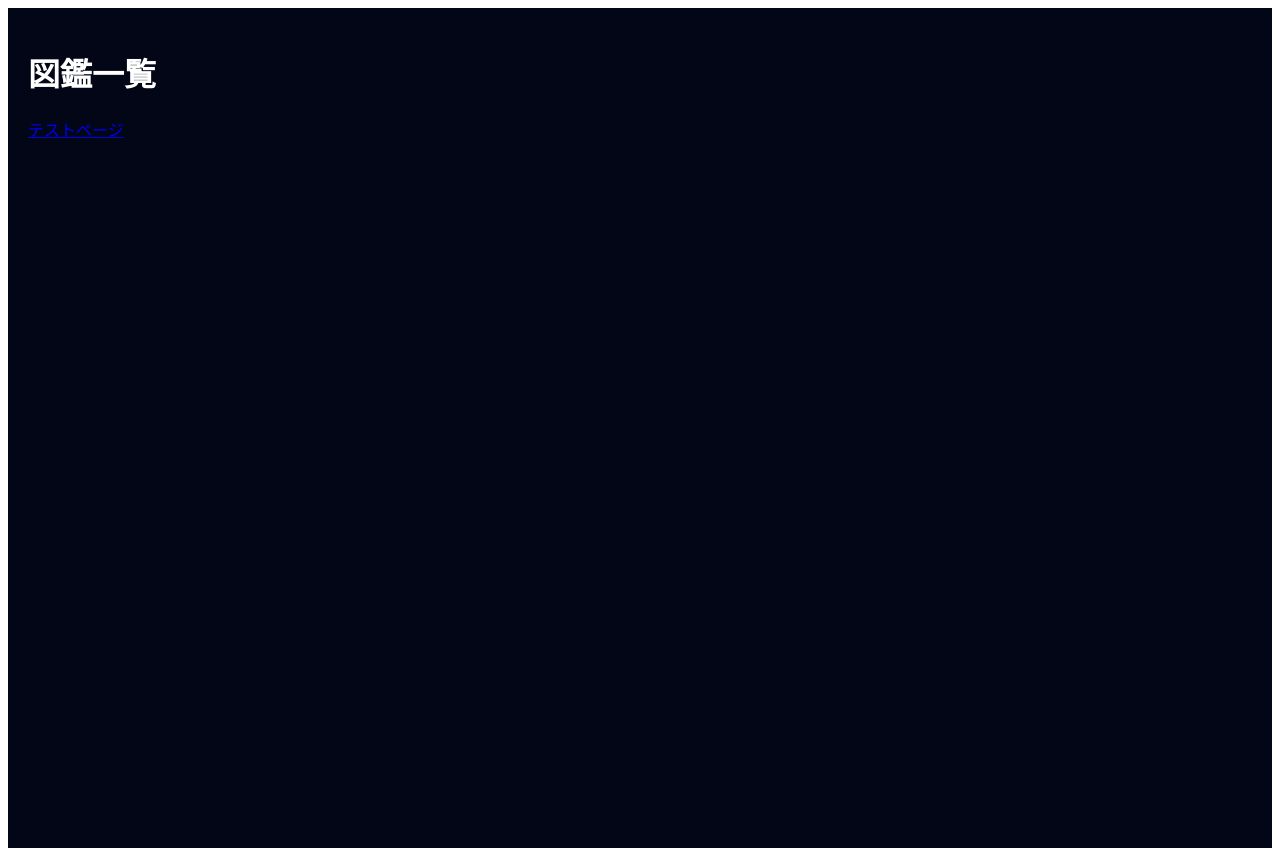
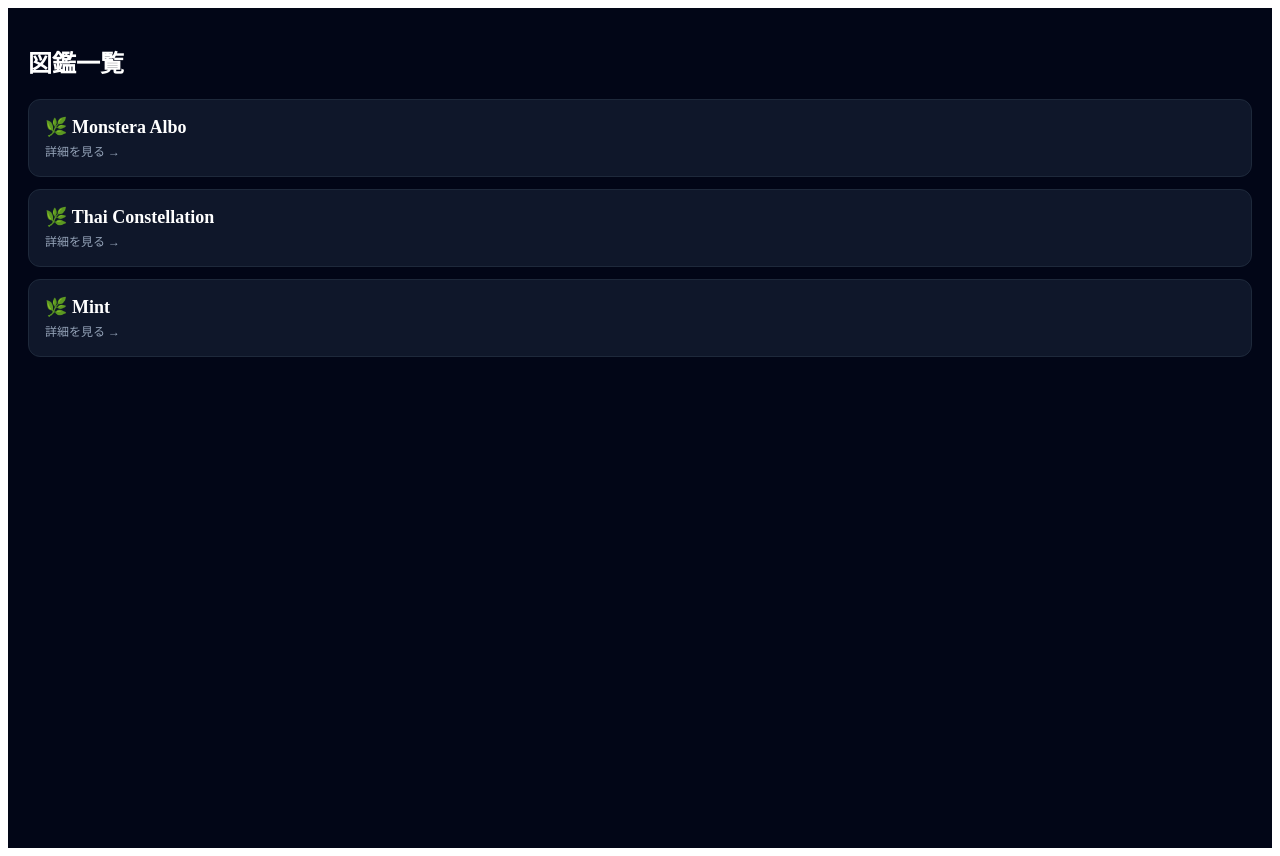
Before and after one commit to kumag36/aroid-nfc, a Next.js app: page /plant in a window 1280 px wide. Built offline with nearby package versions, Linux system fonts and the light colour scheme.

Commit message:
Update page.js

```diff
--- a/app/plant/page.js
+++ b/app/plant/page.js
@@ -1,16 +1,53 @@
+export const dynamic = 'force-dynamic'
+
+const plants = [
+  { name: 'Monstera Albo', slug: 'monstera-albo' },
+  { name: 'Thai Constellation', slug: 'thai-con' },
+  { name: 'Mint', slug: 'mint' }
+]
+
 export default function Page() {
   return (
-    <div style={{
+    <main style={{
       background: '#020617',
       minHeight: '100vh',
-      color: '#fff',
-      padding: '20px'
+      padding: '20px',
+      color: '#fff'
     }}>
-      <h1>図鑑一覧</h1>
+      <h1 style={{
+        fontSize: '24px',
+        marginBottom: '20px'
+      }}>
+        図鑑一覧
+      </h1>
 
-      <a href="/plant/test">
-        テストページ
-      </a>
-    </div>
+      {plants.map(p => (
+        <a key={p.slug} href={`/plant/${p.slug}`} style={{
+          display: 'block',
+          background: '#0f172a',
+          padding: '16px',
+          marginBottom: '12px',
+          borderRadius: '12px',
+          textDecoration: 'none',
+          color: '#fff',
+          border: '1px solid #1e293b'
+        }}>
+          <div style={{
+            fontSize: '18px',
+            fontWeight: 'bold'
+          }}>
+            🌿 {p.name}
+          </div>
+
+          <div style={{
+            fontSize: '12px',
+            color: '#94a3b8',
+            marginTop: '4px'
+          }}>
+            詳細を見る →
+          </div>
+        </a>
+      ))}
+    </main>
   )
 }
```
